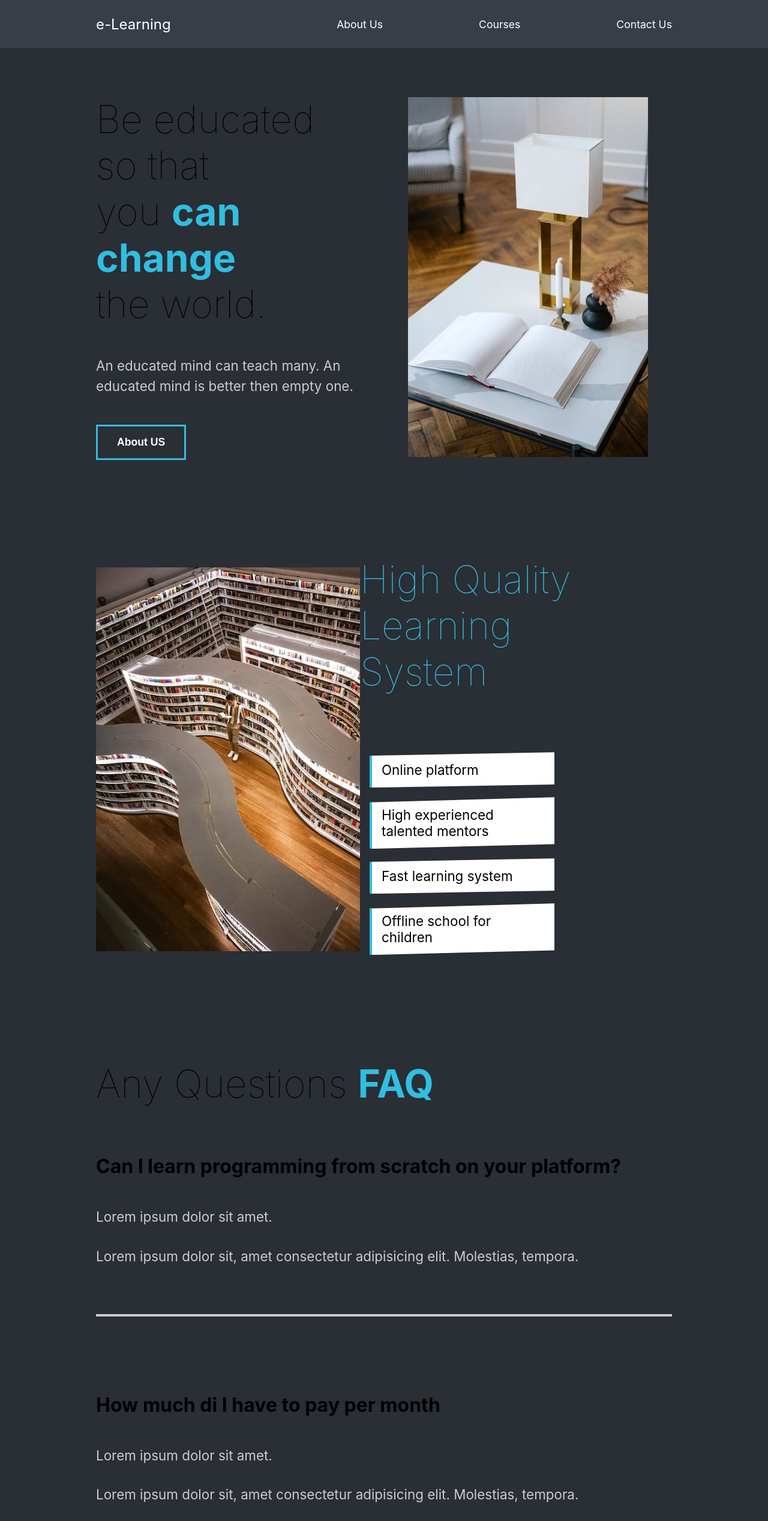
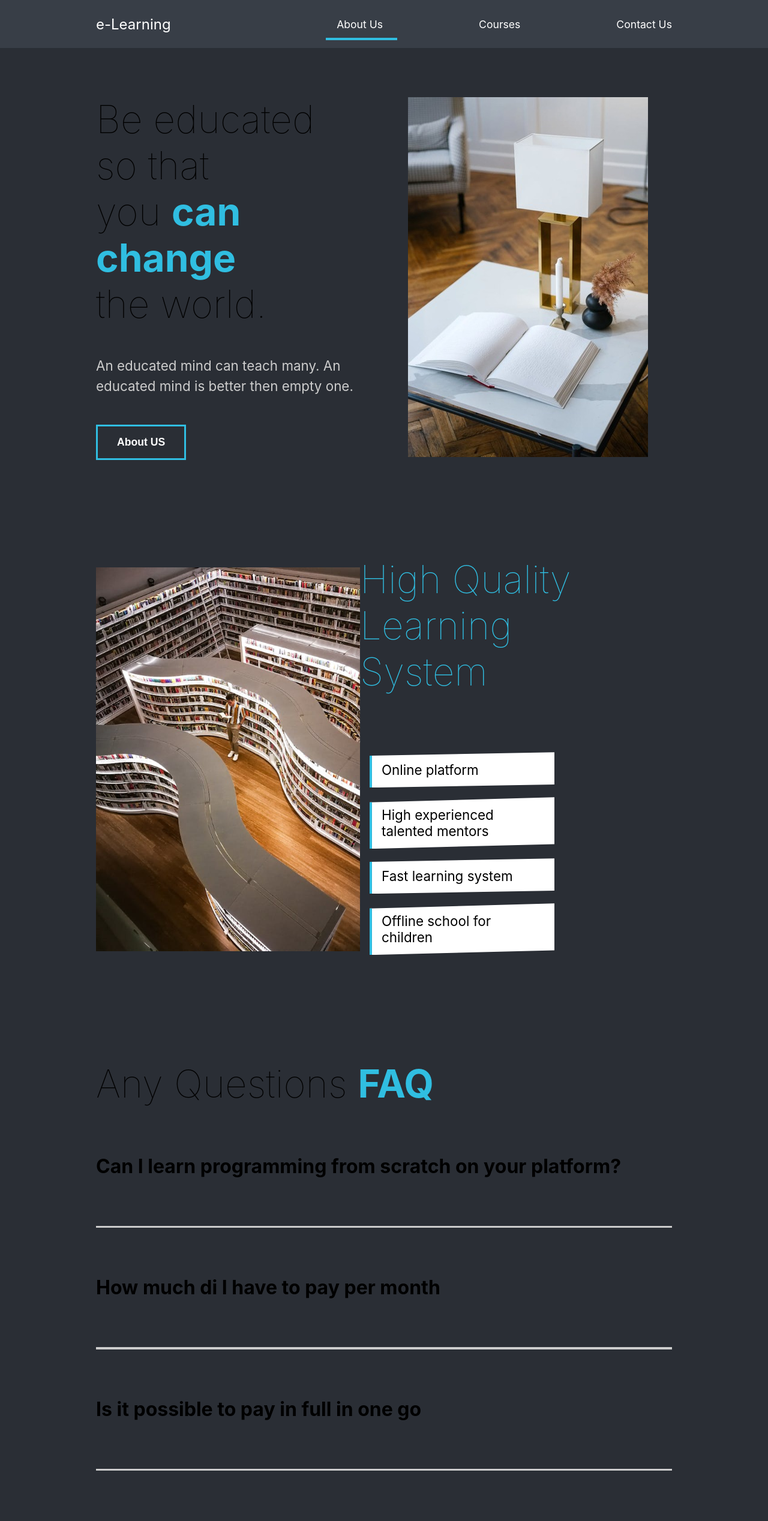
Before and after one commit to ayubxon200/my-first-real-project-in-react, a React (Create React App) app: page / in a window 1280 px wide. Shown: the top 2536 px of the page at 60% size. Built offline with nearby package versions, Linux system fonts and the light colour scheme; a web font is replaced by a local one.

Commit message:
I ended this project

```diff
--- a/src/components/FaqSection.js
+++ b/src/components/FaqSection.js
@@ -2,6 +2,9 @@ import React from "react";
 // styles
 import { About } from "../Styles";
 import styled from "styled-components";
+import { LayoutGroup } from "framer-motion";
+// Toggle
+import Toggle from "./FaqToggle";
 
 const FaqSection = () => {
   return (
@@ -9,53 +12,55 @@ const FaqSection = () => {
       <h2>
         Any Questions <span>FAQ</span>
       </h2>
+      <LayoutGroup>
+        <Toggle title="Can I learn programming from scratch on your platform?">
           <div className="questions">
-        <h4>Can I learn programming from scratch on your platform?</h4>
             <div className="answer">
               <p>Lorem ipsum dolor sit amet.</p>
               <p>
-            Lorem ipsum dolor sit, amet consectetur adipisicing elit. Molestias,
-            tempora.
+                Lorem ipsum dolor sit, amet consectetur adipisicing elit.
+                Molestias, tempora.
               </p>
             </div>
-        <div className="faq-line"></div>
           </div>
+        </Toggle>
 
+        <Toggle title="How much di I have to pay per month">
           <div className="questions">
-        <h4>How much di I have to pay per month</h4>
             <div className="answer">
               <p>Lorem ipsum dolor sit amet.</p>
               <p>
-            Lorem ipsum dolor sit, amet consectetur adipisicing elit. Molestias,
-            tempora.
+                Lorem ipsum dolor sit, amet consectetur adipisicing elit.
+                Molestias, tempora.
               </p>
             </div>
-        <div className="faq-line"></div>
           </div>
+        </Toggle>
 
+        <Toggle title="Is it possible to pay in full in one go">
           <div className="questions">
-        <h4>Is it possible to pay in full in one go</h4>
             <div className="answer">
               <p>Lorem ipsum dolor sit amet.</p>
               <p>
-            Lorem ipsum dolor sit, amet consectetur adipisicing elit. Molestias,
-            tempora.
+                Lorem ipsum dolor sit, amet consectetur adipisicing elit.
+                Molestias, tempora.
               </p>
             </div>
-        <div className="faq-line"></div>
           </div>
+        </Toggle>
 
+        <Toggle title="If I buy the course, can my brother and I also study?">
           <div className="questions">
-        <h4>If I buy the course, can my brother and I also study?</h4>
             <div className="answer">
               <p>Lorem ipsum dolor sit amet.</p>
               <p>
-            Lorem ipsum dolor sit, amet consectetur adipisicing elit. Molestias,
-            tempora.
+                Lorem ipsum dolor sit, amet consectetur adipisicing elit.
+                Molestias, tempora.
               </p>
             </div>
-        <div className="faq-line"></div>
           </div>
+        </Toggle>
+      </LayoutGroup>
     </Faq>
   );
 };
--- /dev/null
+++ b/src/components/FaqToggle.js
@@ -0,0 +1,15 @@
+import React, { useState } from "react";
+import { motion } from "framer-motion";
+
+const Toggle = ({ children, title }) => {
+  const [toggle, setToggle] = useState(false);
+  return (
+    <motion.div layout onClick={() => setToggle(!toggle)}>
+      <motion.h4 layout className="questions">{title}</motion.h4>
+      {toggle ? children : ""}
+      <div className="faq-line"></div>
+    </motion.div>
+  );
+};
+
+export default Toggle;
--- a/src/components/Nav.js
+++ b/src/components/Nav.js
@@ -1,22 +1,44 @@
 import React from "react";
 import styled from "styled-components";
 import { Link } from "react-router-dom";
+import { motion } from "framer-motion";
+import { useLocation } from "react-router-dom";
 
 const Nav = () => {
+  const location = useLocation();
+  const pathName = location.pathname;
+
   return (
     <StyledNav>
       <h1>
-        <Link to="/" id="logo">e-Learning</Link>
+        <Link to="/" id="logo">
+          e-Learning
+        </Link>
       </h1>
       <ul>
         <li>
           <Link to="/">About Us</Link>
+          <Line
+            transition={{ duration: 0.3 }}
+            initial={{ width: "0%" }}
+            animate={{ width: pathName === "/" ? "50%" : "0%" }}
+          />
         </li>
         <li>
           <Link to="/courses">Courses</Link>
+          <Line
+            transition={{ duration: 0.3 }}
+            initial={{ width: "0%" }}
+            animate={{ width: pathName === "/courses" ? "50%" : "0%" }}
+          />
         </li>
         <li>
           <Link to="/contact">Contact Us</Link>
+          <Line
+            transition={{ duration: 0.3 }}
+            initial={{ width: "0%" }}
+            animate={{ width: pathName === "/contact" ? "50%" : "0%" }}
+          />
         </li>
       </ul>
     </StyledNav>
@@ -35,7 +57,6 @@ const StyledNav = styled.nav`
   a {
     text-decoration: none;
     color: #fff;
-
   }
 
   ul {
@@ -54,4 +75,13 @@ const StyledNav = styled.nav`
   }
 `;
 
+const Line = styled(motion.div)`
+  height: 0.3rem;
+  background-color: #30bee1;
+  width: 0%;
+  position: absolute;
+  bottom: -80%;
+  left: 60%;
+`;
+
 export default Nav;
```
Lines whose indentation alone changed are shown as unchanged.
